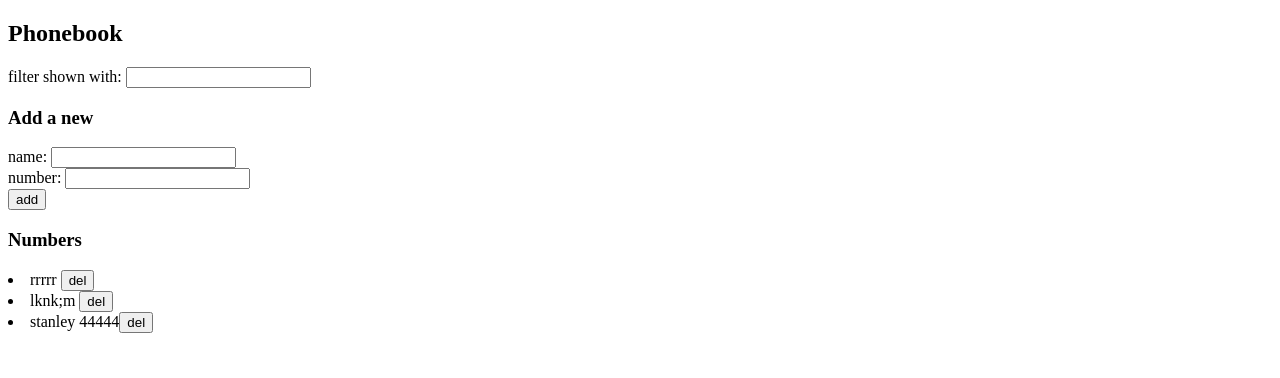
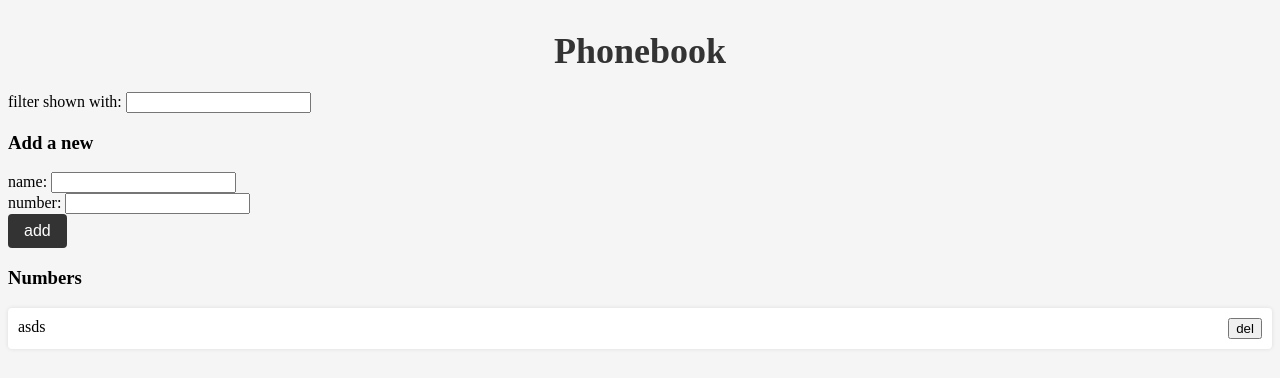
Before and after one commit to fullstackstan/FSO2023, a React (Create React App) app in the folder part2/phonebook/: page / in a window 1280 px wide. Shown: the top 378 px of the page. Built offline with nearby package versions, Linux system fonts and the light colour scheme; data requests are answered from the project's data file.

Commit message:
added styles using chatgpt

```diff
--- a/part2/phonebook/db.json
+++ b/part2/phonebook/db.json
@@ -1,19 +1,9 @@
 {
   "persons": [
     {
-      "name": "rrrrr",
+      "name": "asds",
       "number": "",
       "id": 1
-    },
-    {
-      "name": "lknk;m",
-      "number": "",
-      "id": 2
-    },
-    {
-      "name": "stanley",
-      "number": "44444",
-      "id": 3
     }
   ]
 }
--- a/part2/phonebook/src/App.js
+++ b/part2/phonebook/src/App.js
@@ -1,5 +1,7 @@
 import { useState, useEffect } from "react";
 import personService from "./services/persons";
+import './index.css'
+
 
 const Filter = ({ filterName, setFilterName }) => {
   const handleFilterChange = (event) => {
@@ -15,6 +17,8 @@ const Filter = ({ filterName, setFilterName }) => {
   );
 };
 
+
+
 const PersonForm = ({
   setPersons,
   persons,
@@ -23,13 +27,13 @@ const PersonForm = ({
   setNewName,
   setNewNumber,
 }) => {
+  const [notification, setNotification] = useState(null);
+
   const handleNameChange = (event) => {
     setNewName(event.target.value);
-    console.log(event.target.value);
   };
   const handleNumberChange = (event) => {
     setNewNumber(event.target.value);
-    console.log(event.target.value);
   };
 
   const handleSubmit = (event) => {
@@ -51,10 +55,23 @@ const PersonForm = ({
             );
             setNewName("");
             setNewNumber("");
+            setNotification({
+              message: `Updated ${newName}`,
+              type: "success",
+            });
+            setTimeout(() => {
+              setNotification(null);
+            }, 2000);
           })
           .catch((error) => {
             console.log(error.response.data.error);
-            alert(error.response.data.error);
+            setNotification({
+              message: error.response.data.error,
+              type: "error",
+            });
+            setTimeout(() => {
+              setNotification(null);
+            }, 2000);
           });
       }
     } else {
@@ -62,17 +79,38 @@ const PersonForm = ({
         name: newName,
         number: newNumber,
       };
-      personService.create(personObject).then((response) => {
-        setPersons(persons.concat(response.data));
-        setNewName("");
-        setNewNumber("");
-      });
+      personService
+        .create(personObject)
+        .then((response) => {
+          setPersons(persons.concat(response.data));
+          setNewName("");
+          setNewNumber("");
+          setNotification({
+            message: `Added ${newName}`,
+            type: "success",
+          });
+          setTimeout(() => {
+            setNotification(null);
+          }, 2000);
+        })
+        .catch((error) => {
+          console.log(error.response.data.error);
+          setNotification({
+            message: error.response.data.error,
+            type: "error",
+          });
+          setTimeout(() => {
+            setNotification(null);
+          }, 2000);
+        });
     }
   };
 
-
   return (
     <>
+      {notification && (
+        <div className={notification.type}>{notification.message}</div>
+      )}
       <form onSubmit={handleSubmit}>
         <div>
           name: <input value={newName} onChange={handleNameChange} />
@@ -88,14 +126,18 @@ const PersonForm = ({
   );
 };
 
-const Persons = ({ filteredPersons,setNewName,persons,setPersons }) => {
-  const handleDelButtonClick = (id) => {
-    const personToDelete = persons.find((person) => person.id === id);
-    const confirmDelete = window.confirm(`Delete ${personToDelete.name}?`);
+
+
+const Persons = ({ filteredPersons, setNewName, persons, setPersons, setShowAddedMessage, setShowDeletedMessage }) => {
+  const handleDelButtonClick = (id, name) => {
+    const confirmDelete = window.confirm(`Delete ${name}?`);
     if (confirmDelete) {
       personService.removeEntry(id).then((response) => {
         console.log(response);
         setPersons(persons.filter((person) => person.id !== id));
+        setNewName(`Deleted ${name}`);
+        setShowDeletedMessage(true);
+        setTimeout(() => setShowDeletedMessage(false), 2000);
       });
     }
   };
@@ -105,21 +147,23 @@ const Persons = ({ filteredPersons,setNewName,persons,setPersons }) => {
       {filteredPersons.map((person) => (
         <li key={person.id}>
           {person.name} {person.number}
-          <button onClick={()=>handleDelButtonClick(person.id)}>del</button>
-
+          <button onClick={() => handleDelButtonClick(person.id, person.name)}>
+            del
+          </button>
         </li>
-
       ))}
-
     </>
   );
 };
+;
+
 
 const App = () => {
   const [persons, setPersons] = useState([]);
   const [filterName, setFilterName] = useState("");
   const [newName, setNewName] = useState("");
   const [newNumber, setNewNumber] = useState("");
+  const [showAddedMessage,setShowAddedMessage] = useState('null')
 
   const filteredPersons = persons.filter((person) =>
     person.name.toLowerCase().includes(filterName.toLowerCase())
--- /dev/null
+++ b/part2/phonebook/src/index.css
@@ -0,0 +1,122 @@
+/* Set the background color of the page */
+body {
+    background-color: #f5f5f5;
+  }
+
+  /* Style the phonebook title */
+  h2 {
+    color: #333;
+    font-size: 36px;
+    margin-bottom: 20px;
+    text-align: center;
+  }
+
+  /* Style the filter input */
+  input[type="text"] {
+    border: none;
+    border-radius: 4px;
+    box-shadow: 0px 0px 4px rgba(0, 0, 0, 0.1);
+    font-size: 16px;
+    padding: 8px;
+    width: 100%;
+    margin-bottom: 20px;
+  }
+
+  /* Style the form labels */
+  label {
+    display: block;
+    font-size: 18px;
+    font-weight: 700;
+    margin-bottom: 8px;
+  }
+
+  /* Style the form input fields */
+  input[type="text"] {
+    border: none;
+    border-radius: 4px;
+    box-shadow: 0px 0px 4px rgba(0, 0, 0, 0.1);
+    font-size: 16px;
+    padding: 8px;
+    width: 100%;
+    margin-bottom: 20px;
+  }
+
+  /* Style the form submit button */
+  button[type="submit"] {
+    background-color: #333;
+    border: none;
+    border-radius: 4px;
+    color: #fff;
+    cursor: pointer;
+    font-size: 16px;
+    padding: 8px 16px;
+    transition: background-color 0.2s ease-in-out;
+  }
+
+  button[type="submit"]:hover {
+    background-color: #555;
+  }
+
+  /* Style the phonebook list */
+  ul {
+    list-style: none;
+    margin: 0;
+    padding: 0;
+  }
+
+  li {
+    background-color: #fff;
+    border-radius: 4px;
+    box-shadow: 0px 0px 4px rgba(0, 0, 0, 0.1);
+    display: flex;
+    font-size: 16px;
+    justify-content: space-between;
+    margin-bottom: 10px;
+    padding: 10px;
+  }
+
+  li span {
+    font-weight: 700;
+  }
+
+  /* Style the delete button */
+  button[type="button"] {
+    background-color: #ff4136;
+    border: none;
+    border-radius: 4px;
+    color: #fff;
+    cursor: pointer;
+    font-size: 16px;
+    padding: 8px 16px;
+    transition: background-color 0.2s ease-in-out;
+  }
+
+  button[type="button"]:hover {
+    background-color: #e50000;
+  }
+
+  .deleted {
+    font-size: 2em;
+    color: red;
+  }
+  .added {
+    position: fixed;
+    top: 0;
+    left: 0;
+    width: 100%;
+    height: 100%;
+    display: none;
+    justify-content: center;
+    align-items: center;
+    font-size: 3rem;
+    font-weight: bold;
+    color: white;
+    background-color: green;
+    transition: opacity 0.2s ease-in-out;
+  }
+
+  .visible {
+    display: flex;
+    opacity: 1;
+    z-index: 9999;
+  }
```
